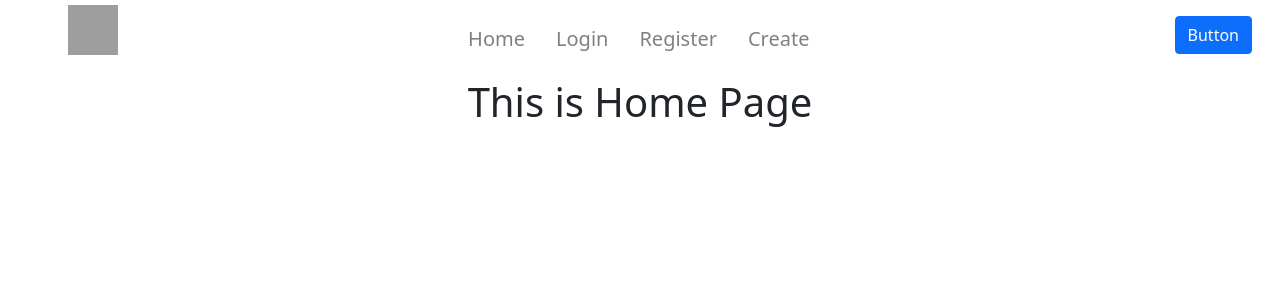
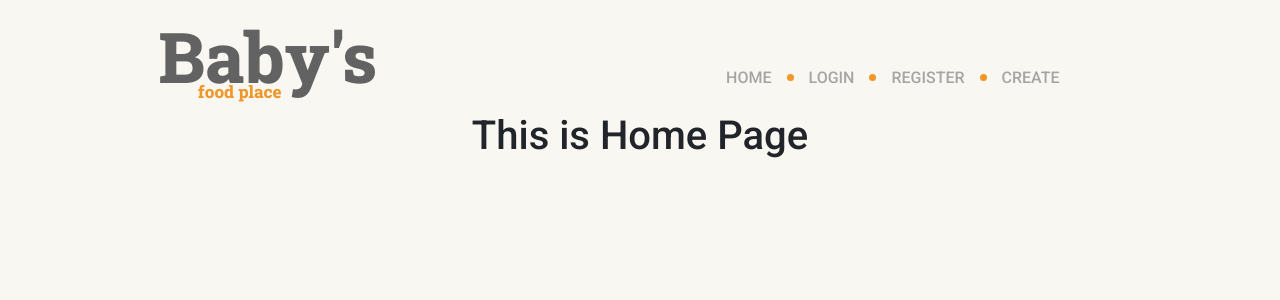
Before and after one commit to KobayagiNakamoto/gen-12-final-project, a React (Create React App) app in the folder client/: page / in a window 1280 px wide. Shown: the top 300 px of the page. Built offline with nearby package versions, Linux system fonts and the light colour scheme; grey boxes are pictures that could not be loaded.

Commit message:
Adedd Logo and some style

```diff
--- a/client/public/index.html
+++ b/client/public/index.html
@@ -1,20 +1,25 @@
 <!DOCTYPE html>
 <html lang="en">
+
 <head>
   <meta charset="utf-8" />
   <link rel="icon" href="%PUBLIC_URL%/favicon.ico" />
   <meta name="viewport" content="width=device-width, initial-scale=1" />
   <meta name="theme-color" content="#000000" />
-    <meta
-      name="description"
-      content="Web site created using create-react-app"
-    />
+  <meta name="description" content="Web site created using create-react-app" />
   <link rel="apple-touch-icon" href="%PUBLIC_URL%/logo192.png" />
   <!--
       manifest.json provides metadata used when your web app is installed on a
       user's mobile device or desktop. See https://developers.google.com/web/fundamentals/web-app-manifest/
     -->
   <link rel="manifest" href="%PUBLIC_URL%/manifest.json" />
+  <link rel="preconnect" href="https://fonts.gstatic.com">
+  <link
+    href="https://fonts.googleapis.com/css2?family=Roboto:ital,wght@0,100;0,300;0,400;0,500;0,700;0,900;1,300&display=swap"
+    rel="stylesheet">
+  <link rel="preconnect" href="https://fonts.gstatic.com">
+  <link href="https://fonts.googleapis.com/css2?family=Roboto+Slab:wght@300;400;500;700;800&display=swap"
+    rel="stylesheet">
   <!--
       Notice the use of %PUBLIC_URL% in the tags above.
       It will be replaced with the URL of the `public` folder during the build.
@@ -26,6 +31,7 @@
     -->
   <title>React App</title>
 </head>
+
 <body>
   <noscript>You need to enable JavaScript to run this app.</noscript>
   <div id="root"></div>
@@ -40,4 +46,5 @@
       To create a production bundle, use `npm run build` or `yarn build`.
     -->
 </body>
+
 </html>
--- a/client/src/App.css
+++ b/client/src/App.css
@@ -1,10 +1,77 @@
+:root {
+    --lightgrey: #d8d8d8;
+    --white: #ffffff;
+    --softwhite: #f8f7f2;
+    --orange: #f0972a;
+    --midgrey: #a5a5a5;
+    --darkgrey: #626262;
+    --green: #96bb36;
+
+    --font-family: "Roboto", sans-serif;
+}
+
+*,
+*::after,
+*::before {
+    margin: 0;
+    padding: 0;
+    box-sizing: inherit;
+}
+
+html {
+    box-sizing: border-box;
+}
+
+body {
+    background-color: var(--softwhite);
+    font-family: var(--font-family);
+    font-weight: 500;
+    line-height: 1.6;
+    /* width: 1920px;
+    height: 2065px; */
+}
+
+::selection {
+    background-color: var(--green);
+    color: #fff;
+}
+
 ul {
-    display: flex;
-    list-style: none;
+    /* display: flex; */
 }
 
 li {
+    list-style: none;
+    text-transform: uppercase;
     margin-right: 15px;
+}
+
+a:link,
+a:visited {
+    color: var(--midgrey);
+    text-decoration: none;
+    /* align-self: flex-end; */
+}
+
+a:active,
+a:hover {
+}
+.nav-item {
+    display: flex;
+    margin-right: 15px;
+}
+
+.nav-item span {
+    /* height: 100%; */
+    width: 7px;
+    height: 7px;
+    background-color: var(--orange);
+    border-radius: 100%;
+    align-self: center;
+}
+
+.nav-item:last-child span {
+    display: none;
 }
 
 h1 {
--- a/client/src/App.js
+++ b/client/src/App.js
@@ -4,6 +4,8 @@ import Register from "./Layouts/Register";
 import Create from "./Layouts/Create";
 import Error from "./Layouts/Error";
 import Header from "./components/header";
+import Nav from "./components/Nav";
+import Logo from "./components/Logo/Logo";
 import "bootstrap/dist/css/bootstrap.min.css";
 import "./App.css";
 import { BrowserRouter as Router, Switch, Route } from "react-router-dom";
@@ -13,6 +15,8 @@ const App = () => {
         <div className="App">
             <Router>
                 <div>
+                    {/* <Logo /> */}
+                    {/* <Nav /> */}
                     <Header />
 
                     <Switch>
--- /dev/null
+++ b/client/src/components/Logo/Logo.js
@@ -0,0 +1,13 @@
+import { Link } from "react-router-dom";
+import style from "./Logo.module.css";
+
+const Logo = () => {
+    return (
+        <Link to="/" style={{ position: "relative" }}>
+            <div className={style.Logo}>Baby's</div>
+            <span className={style.Span}>food place</span>
+        </Link>
+    );
+};
+
+export default Logo;
--- /dev/null
+++ b/client/src/components/Logo/Logo.module.css
@@ -0,0 +1,16 @@
+.Logo {
+    font-family: "Roboto Slab", serif;
+    font-weight: 900;
+    font-size: 70px;
+    color: var(--darkgrey);
+}
+
+.Span {
+    font-family: "Roboto Slab", serif;
+    font-weight: 900;
+    font-size: 17px;
+    color: var(--orange);
+    position: absolute;
+    top: 70%;
+    left: 18%;
+}
--- a/client/src/components/Nav.js
+++ b/client/src/components/Nav.js
@@ -1,25 +1,37 @@
 import { Link } from "react-router-dom";
 import React from "react";
 
-const Login = () => {
+const Navigation = () => {
     return (
         <nav>
             <ul style={{ display: "flex", marginRight: "2rem" }}>
+                <div className="nav-item">
                     <li>
                         <Link to="/">Home</Link>
                     </li>
+                    <span className="li-span"></span>
+                </div>
+                <div className="nav-item">
                     <li>
                         <Link to="/login">Login</Link>
                     </li>
+                    <span className="li-span"></span>
+                </div>
+                <div className="nav-item">
                     <li>
                         <Link to="/register">Register</Link>
                     </li>
+                    <span className="li-span"></span>
+                </div>
+                <div className="nav-item">
                     <li>
                         <Link to="/create">Create</Link>
                     </li>
+                    <span className="li-span"></span>
+                </div>
             </ul>
         </nav>
     );
 };
 
-export default Login;
+export default Navigation;
--- a/client/src/components/header.js
+++ b/client/src/components/header.js
@@ -1,49 +1,55 @@
 import { Link } from "react-router-dom";
-import React from 'react';
+import React from "react";
+import Logo from "./Logo/Logo";
+import Nav from "./Nav";
 import "bootstrap/dist/css/bootstrap.min.css";
 
 const Header = () => {
     //Stil za kopcinja na linkovi
     const linkStyle = {
         color: "gray",
-        fontSize: "20px"
-      };
+        fontSize: "20px",
+    };
 
     return (
-
-    <div class="container-fluid d-inline-flex">
-
-        {/* Kod za dropdown meni, se uste ne e dosreden*/}
-        <button class="navbar-toggler" data-toggle="collapse" data-target="#collapse_target">
-            <span class="navbar-toggler-icon"></span>
-        </button>
-
-        {/* Logo */}
-        <a class="navbar-brand" href="/"><img src="https://i.pinimg.com/236x/cd/b6/cf/cdb6cfefa9df5759e1dbd2dd76f6b921--classic-simple.jpg" width="50px" height="50px"></img></a>
-
-        <div class="container-fluid ">
-            <nav class="navbar navbar-expand-sm justify-content-center p-3">
-                <ul class="navbar-nav" style={{ display: "flex"}}>
-                    <li class="nav-item">
-                        <a class="nav-link" style={linkStyle} href="/">Home</a>
-                    </li>
-                    <li class="nav-item">
-                        <a class="nav-link" style={linkStyle} href="/login">Login</a>
-                    </li>
-                    <li class="nav-item">
-                        <a class="nav-link" style={linkStyle} href="/register">Register</a>
-                    </li>
-                    <li class="nav-item">
-                        <a class="nav-link" style={linkStyle} href="/create">Create</a>
-                    </li>
-                </ul>
-            </nav>
+        <div style={{ display: "flex",justifyContent:"space-around", alignItems: "baseline" }}>
+            <Logo />
+            <Nav />
         </div>
-        <div class="p-3">
-            <button type="button" class="btn btn-primary">Button</button>
-        </div>
-    </div>
     );
 };
 
 export default Header;
+
+// <div class="container-fluid d-inline-flex">
+
+//     {/* Kod za dropdown meni, se uste ne e dosreden*/}
+//     <button class="navbar-toggler" data-toggle="collapse" data-target="#collapse_target">
+//         <span class="navbar-toggler-icon"></span>
+//     </button>
+
+//     {/* Logo */}
+//     <a class="navbar-brand" href="/"><img src="https://i.pinimg.com/236x/cd/b6/cf/cdb6cfefa9df5759e1dbd2dd76f6b921--classic-simple.jpg" width="50px" height="50px"></img></a>
+
+//     <div class="container-fluid ">
+//         <nav class="navbar navbar-expand-sm justify-content-center p-3">
+//             <ul class="navbar-nav" style={{ display: "flex"}}>
+//                 <li class="nav-item">
+//                     <a class="nav-link" style={linkStyle} href="/">Home</a>
+//                 </li>
+//                 <li class="nav-item">
+//                     <a class="nav-link" style={linkStyle} href="/login">Login</a>
+//                 </li>
+//                 <li class="nav-item">
+//                     <a class="nav-link" style={linkStyle} href="/register">Register</a>
+//                 </li>
+//                 <li class="nav-item">
+//                     <a class="nav-link" style={linkStyle} href="/create">Create</a>
+//                 </li>
+//             </ul>
+//         </nav>
+//     </div>
+//     <div class="p-3">
+//         <button type="button" class="btn btn-primary">Button</button>
+//     </div>
+// </div>
```
Also changed, not shown: client/src/components/Button/Button.js (added), client/src/components/Button/Button.module.css (added). Lines whose indentation alone changed are shown as unchanged.
